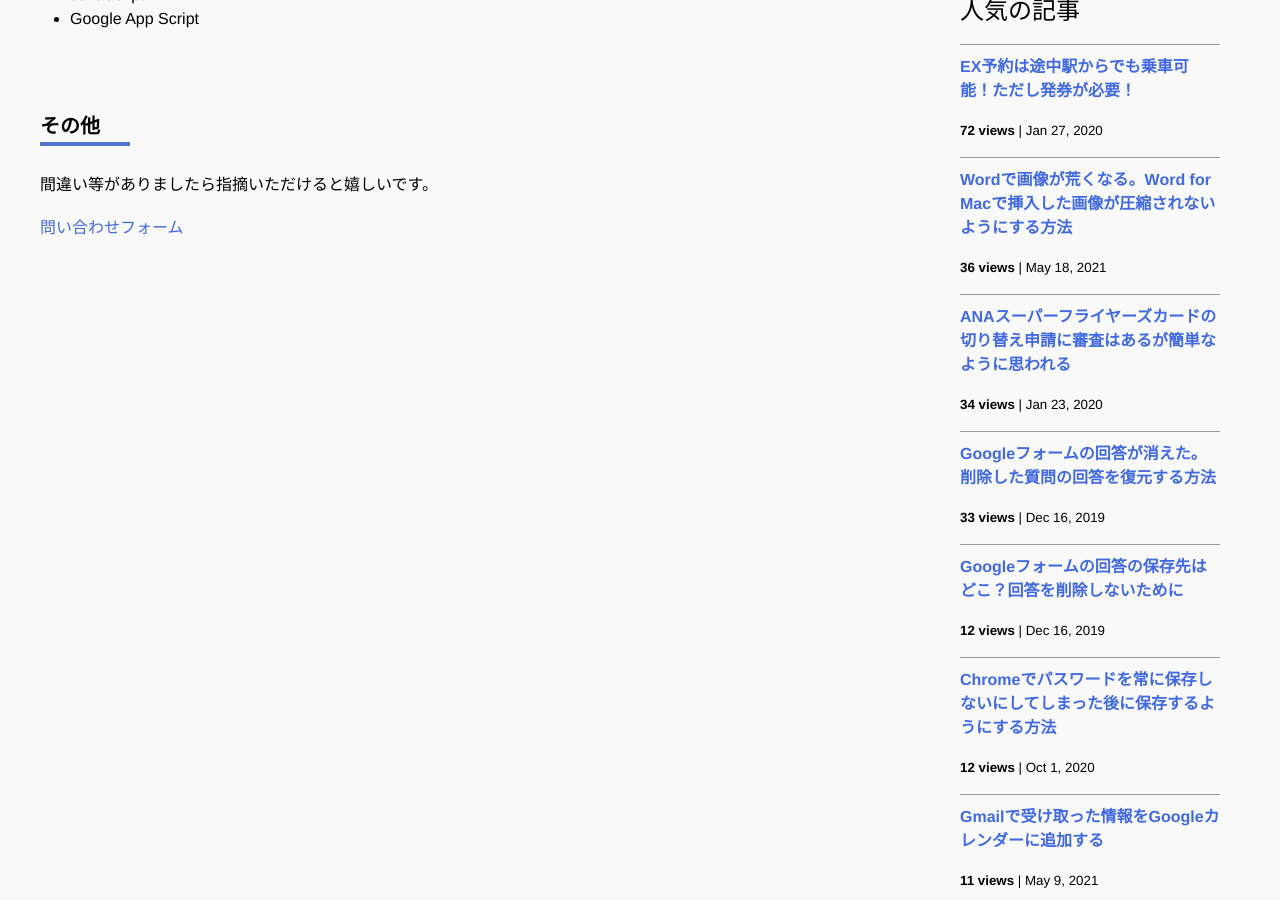
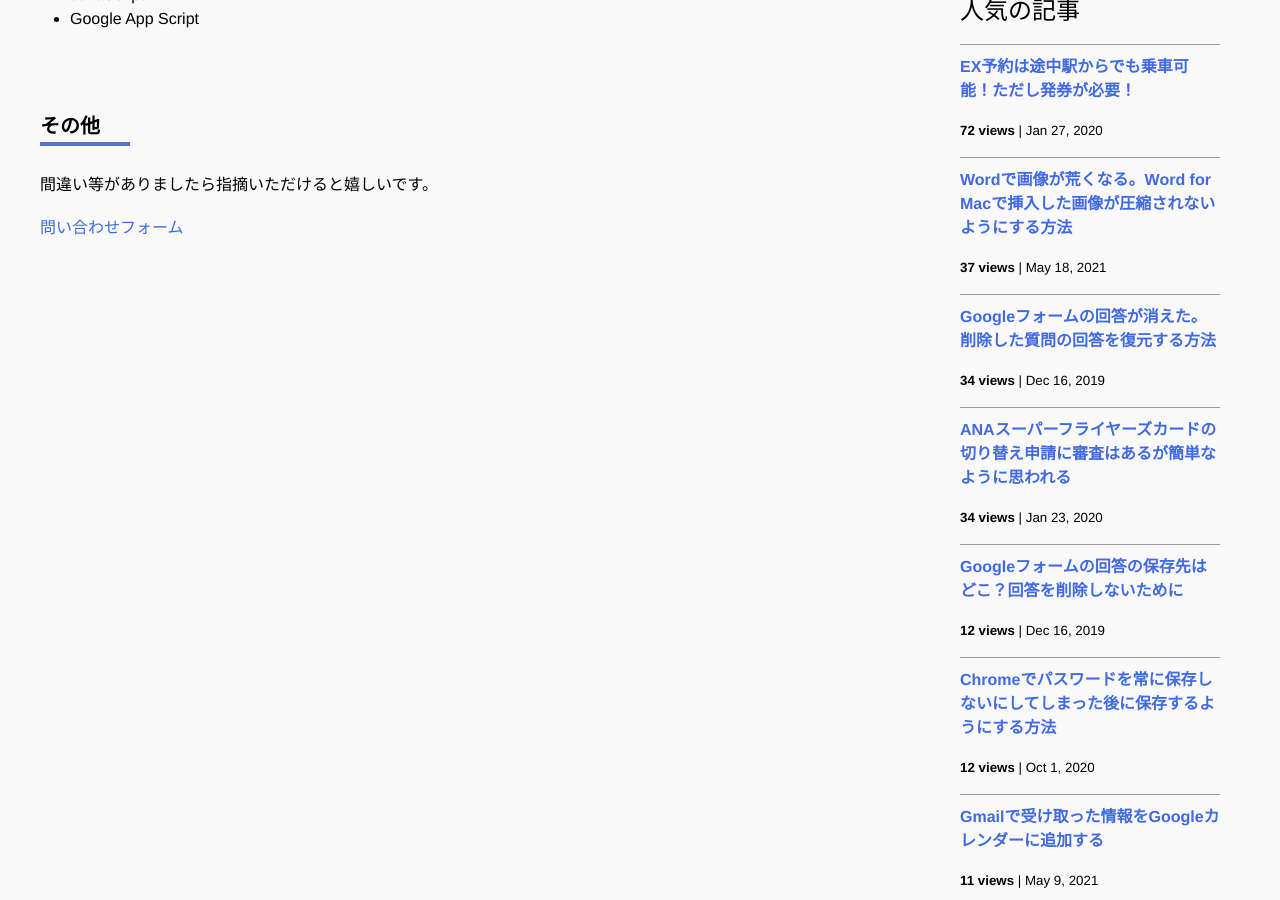
Before and after one commit to iwanaminami/shoyaiwaname, a Jekyll site: the page built from about.markdown, in a window 1280 px wide and 900 px high, scrolled down 830 px. Built offline with Jekyll 4.4.1, drawn with Linux system fonts in a browser that asks for light colours; nearby versions of some CDN libraries; comment, search, counter and statistics services are not loaded.

Commit message:
chore(ga): update _data/popularposts.yml 20260306-1452

```diff
--- a/_data/popularposts.yml
+++ b/_data/popularposts.yml
@@ -1,12 +1,12 @@
 side:
   - view: 72
     url: "/2020/01/27/ex-rideontheway.html"
-  - view: 36
+  - view: 37
     url: "/2021/05/18/image-compression-word.html"
   - view: 34
+    url: "/2019/12/16/restore-googleform.html"
+  - view: 34
     url: "/2020/01/23/sfc-judge.html"
-  - view: 33
-    url: "/2019/12/16/restore-googleform.html"
   - view: 15
     url: "/"
   - view: 12
```
